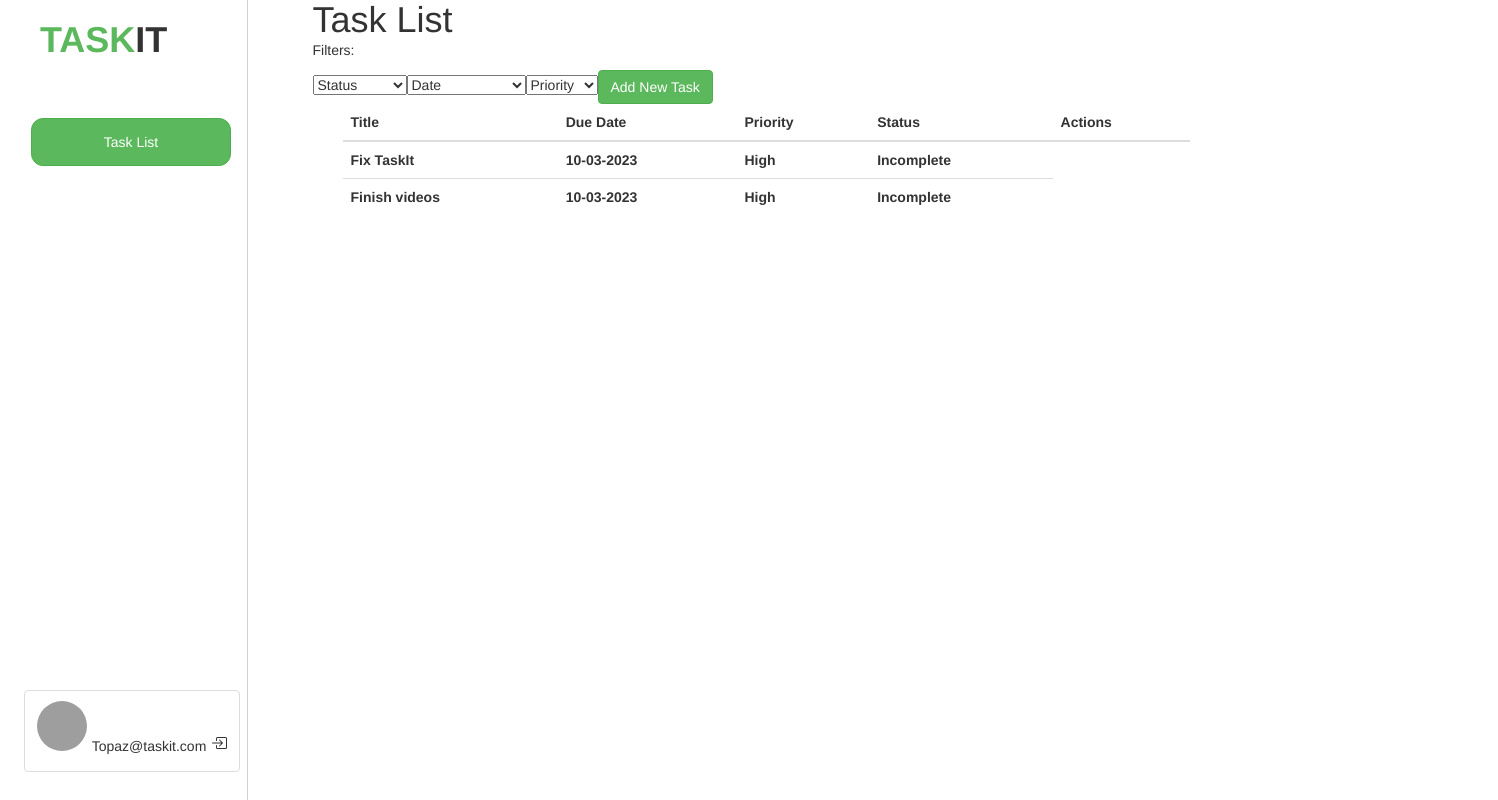
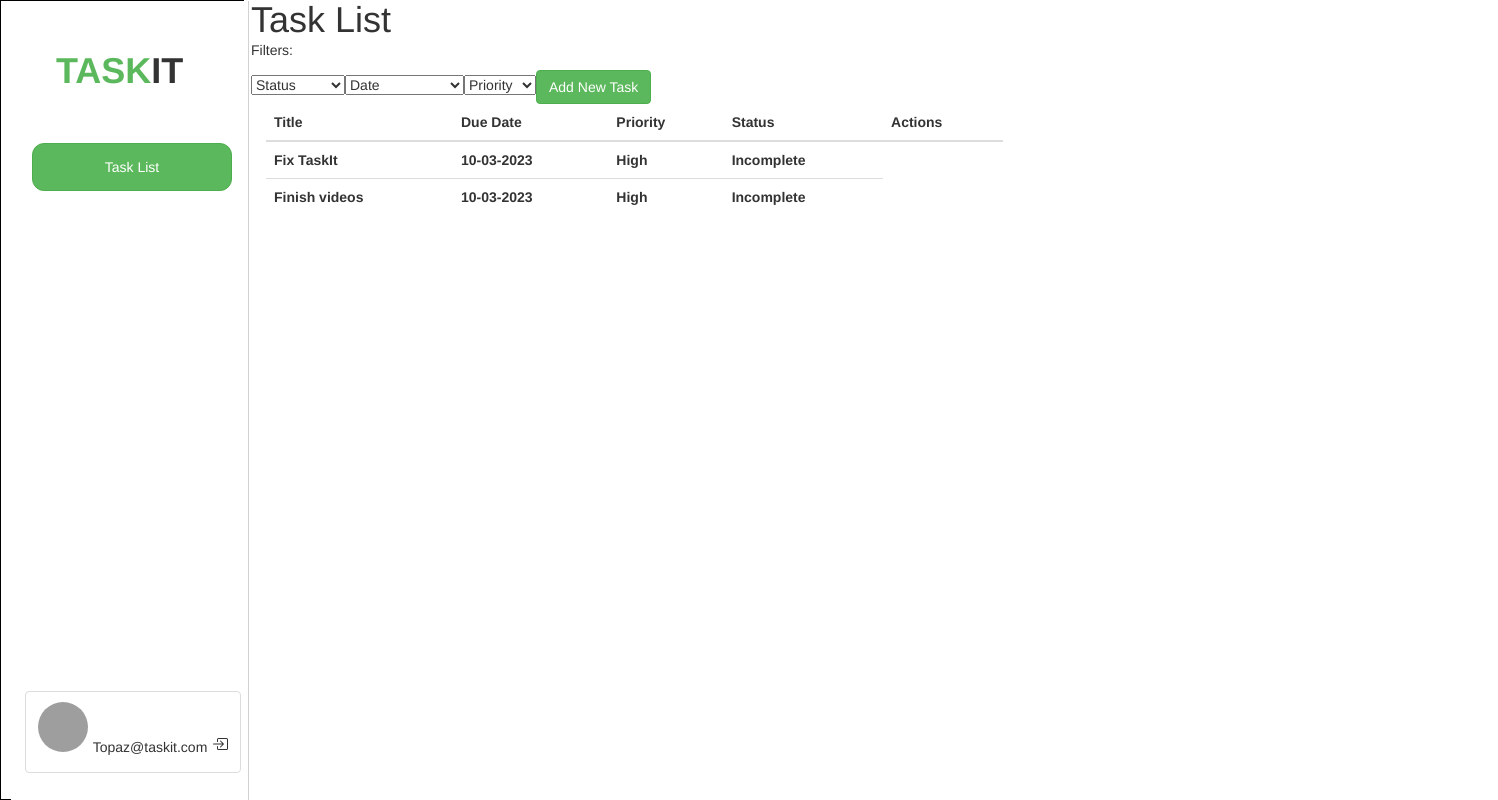
Before and after one commit to Topaz712/TaskIt-Project, an Angular app: page / in a window 1280 px wide. Shown: the whole page, 1498 px wide, since content can reach past the window. Built offline with nearby package versions, Linux system fonts and the light colour scheme; grey boxes are pictures that could not be loaded.

Commit message:
FIX(sidebar): adjust spacing

```diff
--- a/src/app/app.component.html
+++ b/src/app/app.component.html
@@ -1,4 +1,4 @@
-<div class="row">
+<!-- <div class="row">
   <div class="col-md-3">
     <app-sidebar [user]="user"></app-sidebar>
   </div>
@@ -8,4 +8,17 @@
       <app-task-list></app-task-list>
     </div>
   </div>
+</div> -->
+
+<div
+  style="position: fixed; width: 244px; border: 1px solid black; height: 100vh"
+>
+  <app-sidebar [user]="user"></app-sidebar>
 </div>
+
+<div style="padding-left: 244px">
+  <div style="padding: 0px 22px">
+    <app-header></app-header>
+    <app-task-list></app-task-list>
+  </div>
+</div>
--- a/src/app/sidebar/sidebar.component.css
+++ b/src/app/sidebar/sidebar.component.css
@@ -16,12 +16,12 @@
   flex-direction: column;
   justify-content: space-between;
 }
-/* .logo {
+.logo {
   margin-top: 50px;
   margin-left: 15px;
   width: 142px;
   height: 34px;
-} */
+}
 
 h1 {
   font-weight: bolder;
@@ -47,6 +47,7 @@ h1 {
   border-top: 1px;
   gap: 10px;
   margin-top: auto;
+
 }
 
 .list-group-item {
--- a/src/app/sidebar/sidebar.component.html
+++ b/src/app/sidebar/sidebar.component.html
@@ -1,10 +1,12 @@
 <div class="menu-left-side col-md-3">
-    <div class="wrapper">
+    <div style= "position: relative; height: 100%">
       <h1 class="logo">
         <span class="taskWord">TASK</span><span>IT</span>
       </h1>
       <button type="button" class="btn btn-success">Task List</button>
-      <div class="user">
+      <div class="user" style="position: absolute;
+      bottom: 0;
+      left: 0;">
         <div class="list-group">
           <div *ngFor="let user of user" class="list-group-item">
               <img
```
